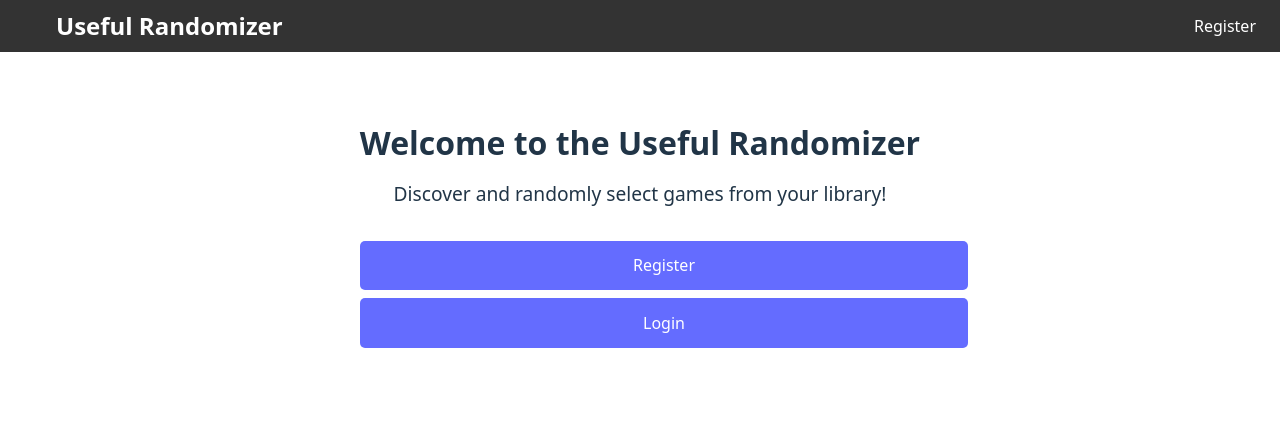
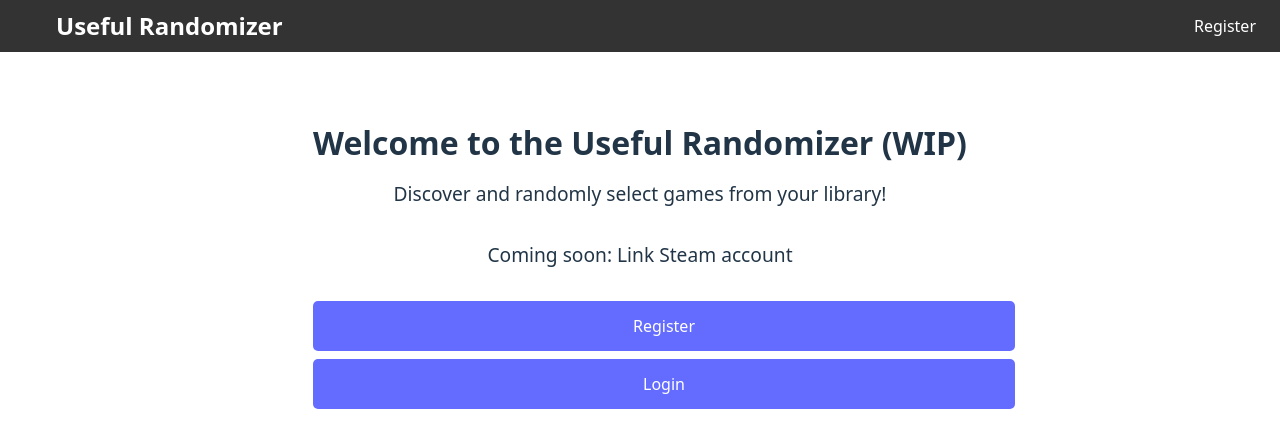
Before and after one commit to sloorjuice/Useful-Randomizer, a React (Vite) app: page / in a window 1280 px wide. Shown: the top 448 px of the page. Built offline with nearby package versions, Linux system fonts and the light colour scheme; no server answers.

Commit message:
added wip message

```diff
--- a/src/pages/home.jsx
+++ b/src/pages/home.jsx
@@ -38,12 +38,13 @@ function Home() {
 
     return (
         <div className="home">
-            <h1>Welcome to the Useful Randomizer</h1>
+            <h1>Welcome to the Useful Randomizer (WIP)</h1>
             {user ? (
                 <p>Welcome, {username}!</p>
             ) : (
                 <p>Discover and randomly select games from your library!</p>
             )}
+            <p>Coming soon: Link Steam account</p>
             <div className="home__links">
                 {!user && (
                     <>
```
